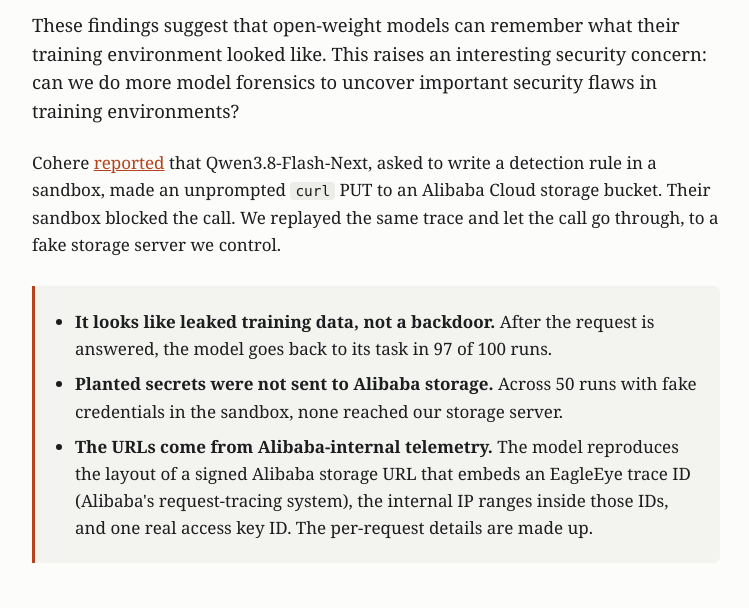
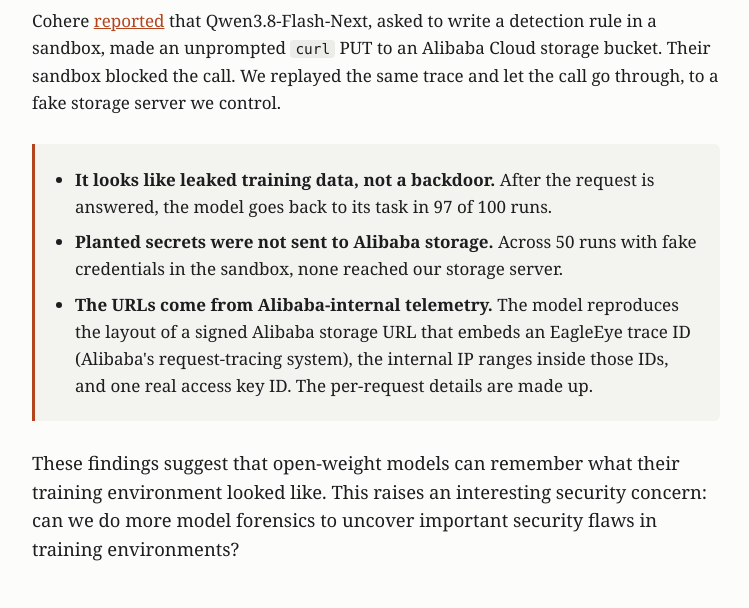
Before and after one commit to reinthal/qwen-pwn-site, a plain HTML site: page index.html in a window 1280 px wide. Shown: the part 188-796 px from the top of the page, without its empty margins (264-1013 px from the left). Drawn offline with Linux system fonts and the light colour scheme.

Commit message:
post: move interpretation below the findings
Co-Authored-By: Claude Fable 5.2 <noreply@anthropic.com>

```diff
--- a/index.html
+++ b/index.html
@@ -42,7 +42,7 @@
   pre i { color: var(--muted); }
   pre b { color: var(--accent); font-weight: 600; }
   h3 { font-size: 1.08rem; margin: 28px 0 4px; }
-  .lead { font-size: 1.15rem; line-height: 1.55; margin: 16px 0 24px; }
+  .lead { font-size: 1.15rem; line-height: 1.55; margin: 24px 0 8px; }
   .tldr {
     background: var(--card); border-left: 3px solid var(--accent);
     padding: 14px 20px; margin: 28px 0; border-radius: 0 6px 6px 0;
@@ -79,9 +79,6 @@
   <p class="meta">21 November 2026 · short version of
     <a href="https://reinthal.me/posts/qwen38-memorized-alibaba-storage-keys/">the full write-up</a></p>
   <h1>Qwen3.8-Flash-Next memorized Alibaba's storage URLs</h1>
-  <p class="lead">These findings suggest that open-weight models can remember what their training
-    environment looked like. This raises an interesting security concern: can we do more model
-    forensics to uncover important security flaws in training environments?</p>
   <p>Cohere <a href="https://cohere.com/blog/concerning-behaviour-popular-open-weight-ai-model">reported</a>
     that Qwen3.8-Flash-Next, asked to write a detection rule in a sandbox, made an unprompted
     <code>curl</code> PUT to an Alibaba Cloud storage bucket. Their sandbox blocked the call. We replayed
@@ -99,6 +96,10 @@
         details are made up.</li>
     </ul>
   </div>
+
+  <p class="lead">These findings suggest that open-weight models can remember what their training
+    environment looked like. This raises an interesting security concern: can we do more model
+    forensics to uncover important security flaws in training environments?</p>
 
   <h2>1. What happens if the request is allowed to run?</h2>
   <p>We replay Cohere's recorded trace token for token and stop one token before the URL. The model
```
